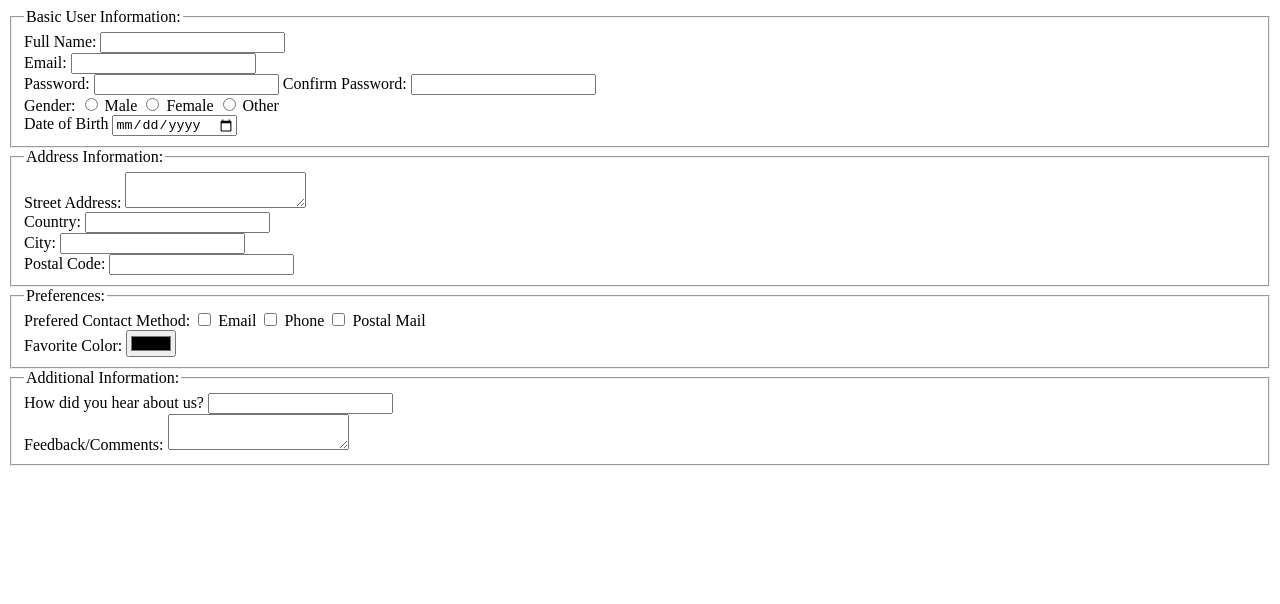
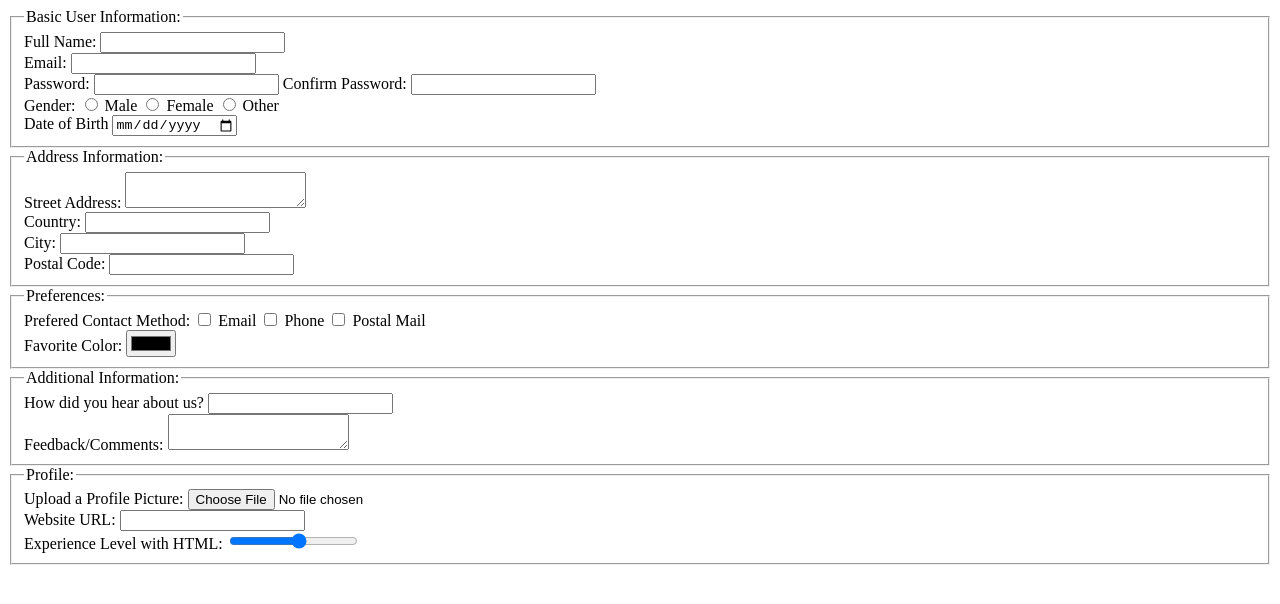
Before and after one commit to daria-1vanova/Tekwill_FE, a plain HTML site: page forms.html in a window 1280 px wide. Drawn offline with Linux system fonts and the light colour scheme.

Commit message:
Added Profile

```diff
--- a/forms.html
+++ b/forms.html
@@ -67,6 +67,15 @@
                 <label for="feedback">Feedback/Comments:</label>
                 <textarea name="feedback" id="feedback" cols="20" rows="2"></textarea><br>
             </fieldset>
+            <fieldset>
+                <legend>Profile:</legend>
+                <label for="picture">Upload a Profile Picture:</label>
+                <input type="file" id="picture" name="picture"><br>
+                <label for="url">Website URL:</label>
+                <input type="url" id="url" name="url"><br>
+                <label for="level">Experience Level with HTML:</label>
+                <input type="range" id="level" name="level" min="1" max="10">
+            </fieldset>
         </form>
     </body>
 </html>
```
